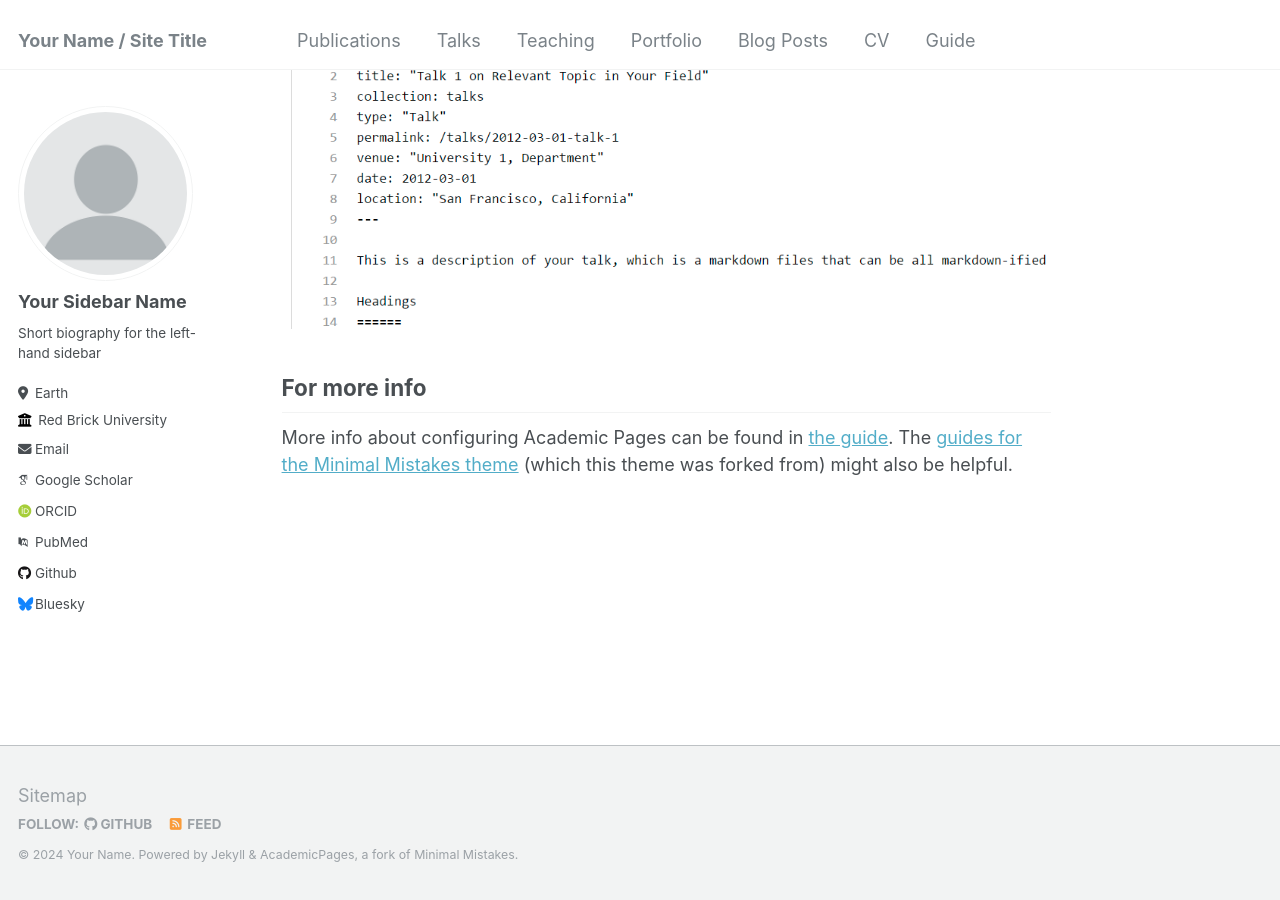
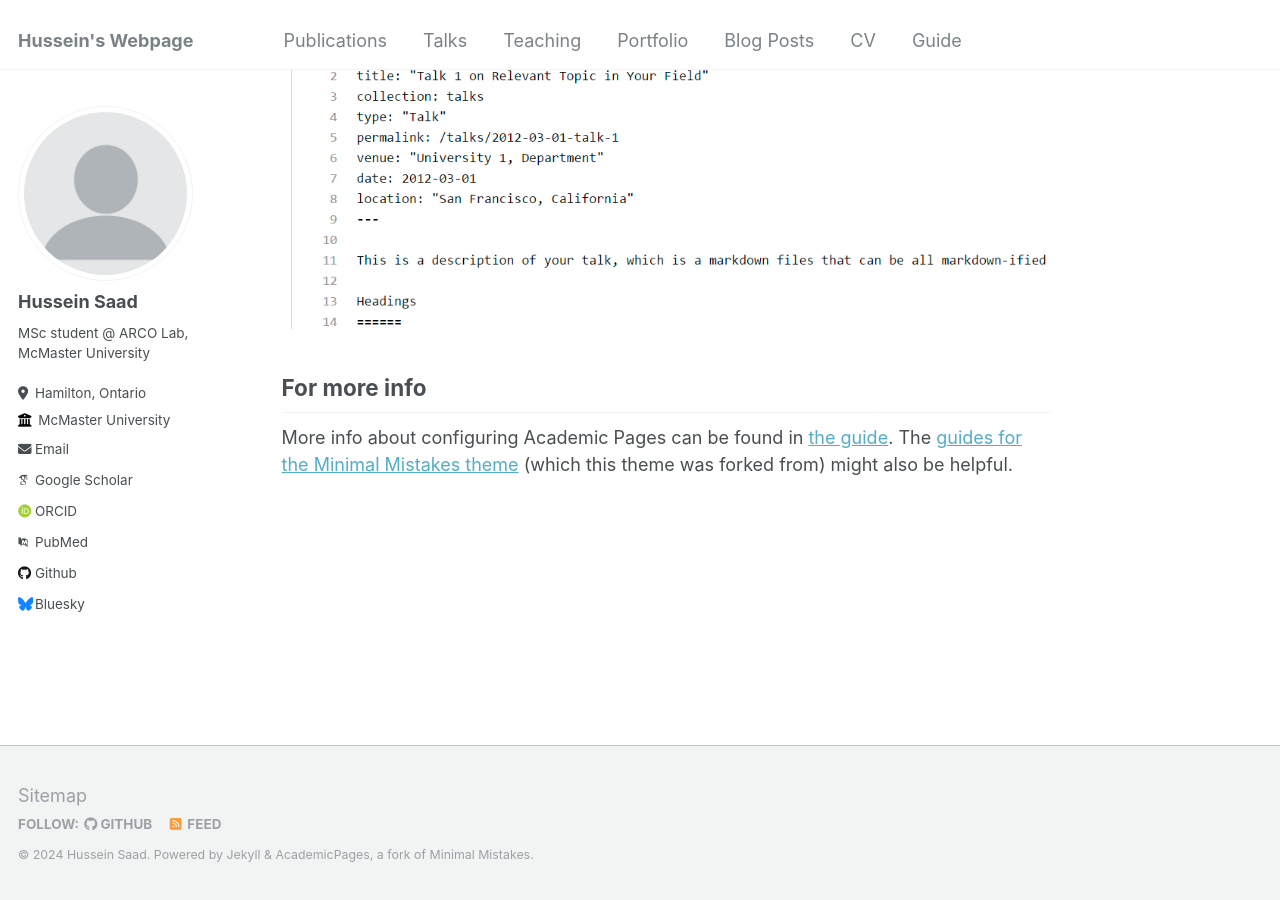
Before and after one commit to husseinsd1/husseinsd1.github.io, a Jekyll site: the page built from _pages/about.md, in a window 1280 px wide and 900 px high, scrolled down 2660 px. Built offline with Jekyll 4.4.1, drawn with Linux system fonts in a browser that asks for light colours; some web fonts are replaced.

Commit message:
Update _config.yml

```diff
--- a/_config.yml
+++ b/_config.yml
@@ -8,13 +8,13 @@
 
 # Basic Site Settings
 locale                   : "en-US"
-title                    : "Your Name / Site Title"
+title                    : "Hussein's Webpage"
 title_separator          : "-"
-name                     : &name "Your Name"
-description              : &description "personal description"
-url                      : https://academicpages.github.io # the base hostname & protocol for your site e.g. "https://mmistakes.github.io"
+name                     : &name "Hussein Saad"
+description              : &description ""
+url                      : https://husseinsd1.github.io # the base hostname & protocol for your site e.g. "https://mmistakes.github.io"
 baseurl                  : "" # the subpath of your site, e.g. "/blog"
-repository               : "academicpages/academicpages.github.io"
+repository               : "husseinsd1/husseinsd1.github.io"
 
 # Site Author - The following control what appear as part of the author content on the side bar.
 #               If a field is blank the icon and link will not appear, otherwise it will be shown.
@@ -22,13 +22,13 @@ repository               : "academicpages/academicpages.github.io"
 author:
   # Biographic information
   avatar           : "profile.png"
-  name             : "Your Sidebar Name"
+  name             : "Hussein Saad"
   pronouns         : # example: "she/her"
-  bio              : "Short biography for the left-hand sidebar"
-  location         : "Earth"
-  employer         : "Red Brick University"
+  bio              : "MSc student @ ARCO Lab, McMaster University"
+  location         : "Hamilton, Ontario"
+  employer         : "McMaster University"
   uri              : # URL
-  email            : "none@example.org"
+  email            : "saadh@mcmaster.ca"
 
   # Academic websites
   arxiv            : # URL - Update with the correct link to your profile
@@ -281,7 +281,7 @@ sass:
 permalink: /:categories/:title/
 # paginate: 5 # amount of posts to show
 # paginate_path: /page:num/
-timezone: America/Los_Angeles # http://en.wikipedia.org/wiki/List_of_tz_database_time_zones
+timezone: America/Toronto # http://en.wikipedia.org/wiki/List_of_tz_database_time_zones
 
 
 # Plugins
```
